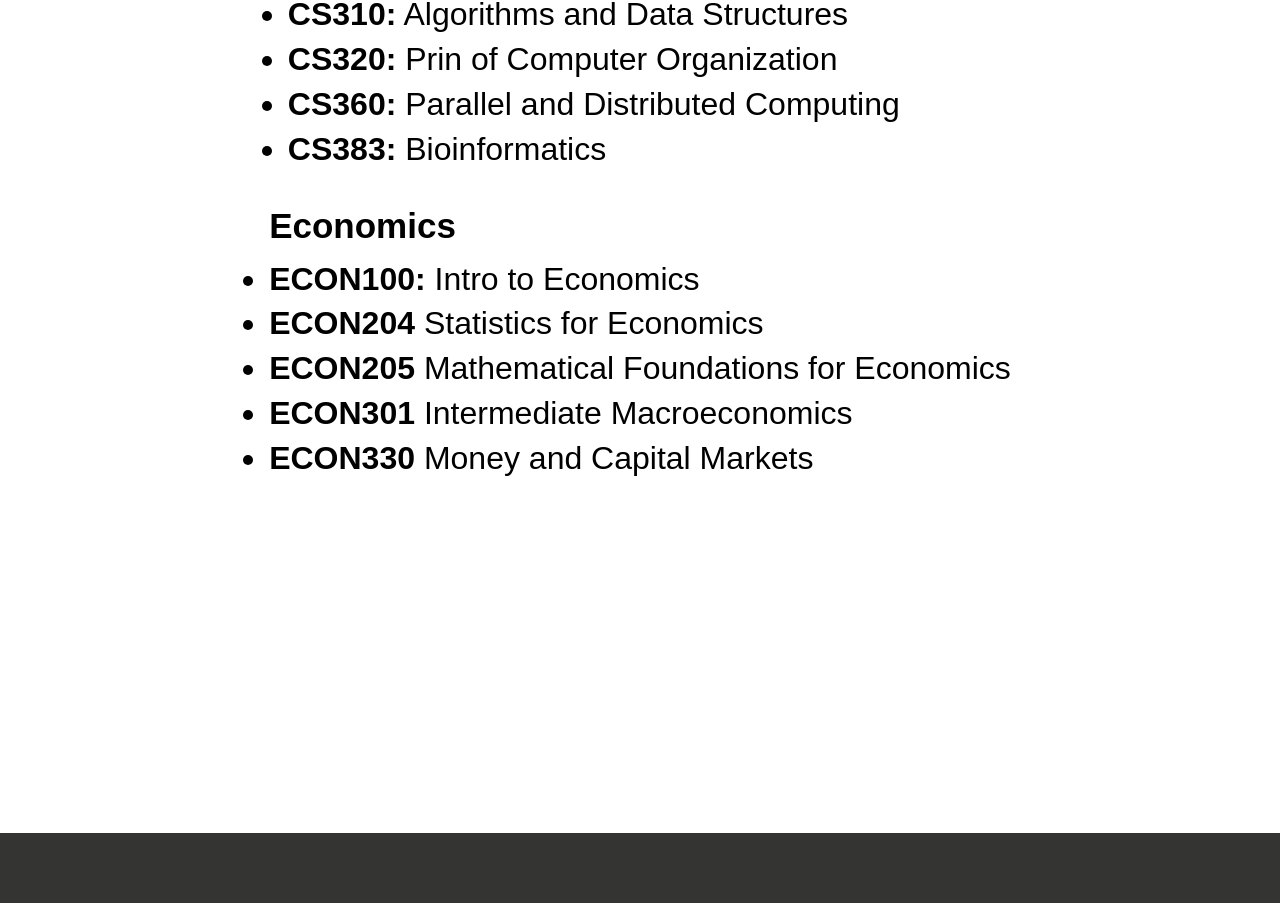
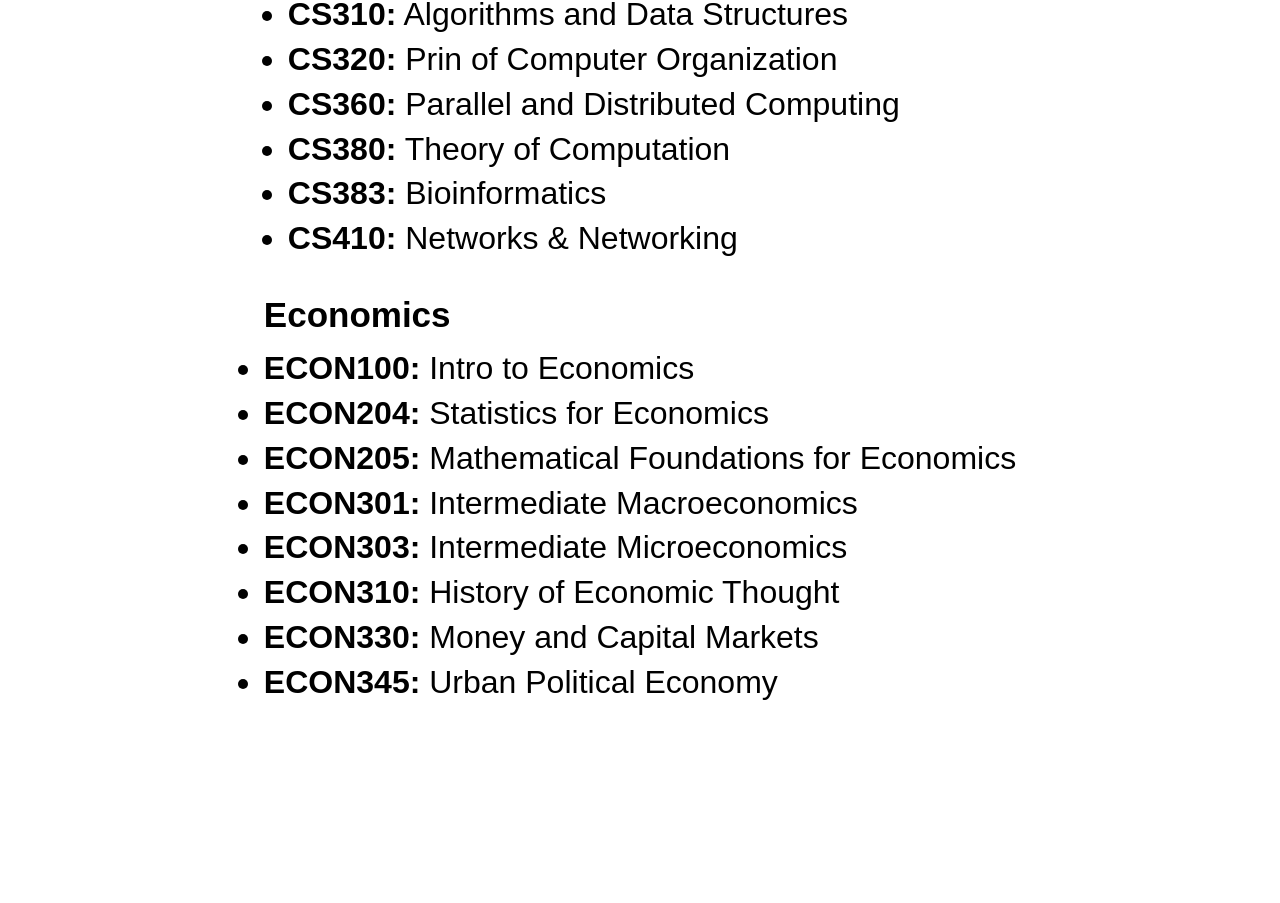
Before and after one commit to vstadn/vstadn.github.io, a plain HTML site: page interests.html in a window 1280 px wide. Shown: the part 1215-2118 px from the top of the page. Drawn offline with Linux system fonts and the light colour scheme.

Commit message:
Updated classes

```diff
--- a/interests.html
+++ b/interests.html
@@ -47,18 +47,23 @@
 							<li><b>CS310:</b> Algorithms and Data Structures </li>
 							<li><b>CS320:</b> Prin of Computer Organization</li>
 							<li><b>CS360:</b> Parallel and Distributed Computing</li>
+							<li><b>CS380:</b> Theory of Computation</li>
 							<li><b>CS383:</b> Bioinformatics</li>
+							<li><b>CS410:</b> Networks & Networking</li>
 						</ul>
 					</div>
 					<div id="econ">
 						<h4 class="font">Economics</h4>
 						<ul>
 							<li><b>ECON100:</b> Intro to Economics</li>
-							<li><b>ECON204</b> Statistics for Economics</li>
-							<li><b>ECON205</b> Mathematical Foundations for Economics</li>
-							<li><b>ECON301</b> Intermediate Macroeconomics</li>
-							<li><b>ECON330</b> Money and Capital Markets</li>
-							<br><br><br><br>
+							<li><b>ECON204:</b> Statistics for Economics</li>
+							<li><b>ECON205:</b> Mathematical Foundations for Economics</li>
+							<li><b>ECON301:</b> Intermediate Macroeconomics</li>
+							<li><b>ECON303:</b> Intermediate Microeconomics</li>
+							<li><b>ECON310:</b> History of Economic Thought</li>
+							<li><b>ECON330:</b> Money and Capital Markets</li>
+							<li><b>ECON345:</b> Urban Political Economy</li>
+							<br><br><br>
 						</ul>
 					</div>
 				</div>
```
